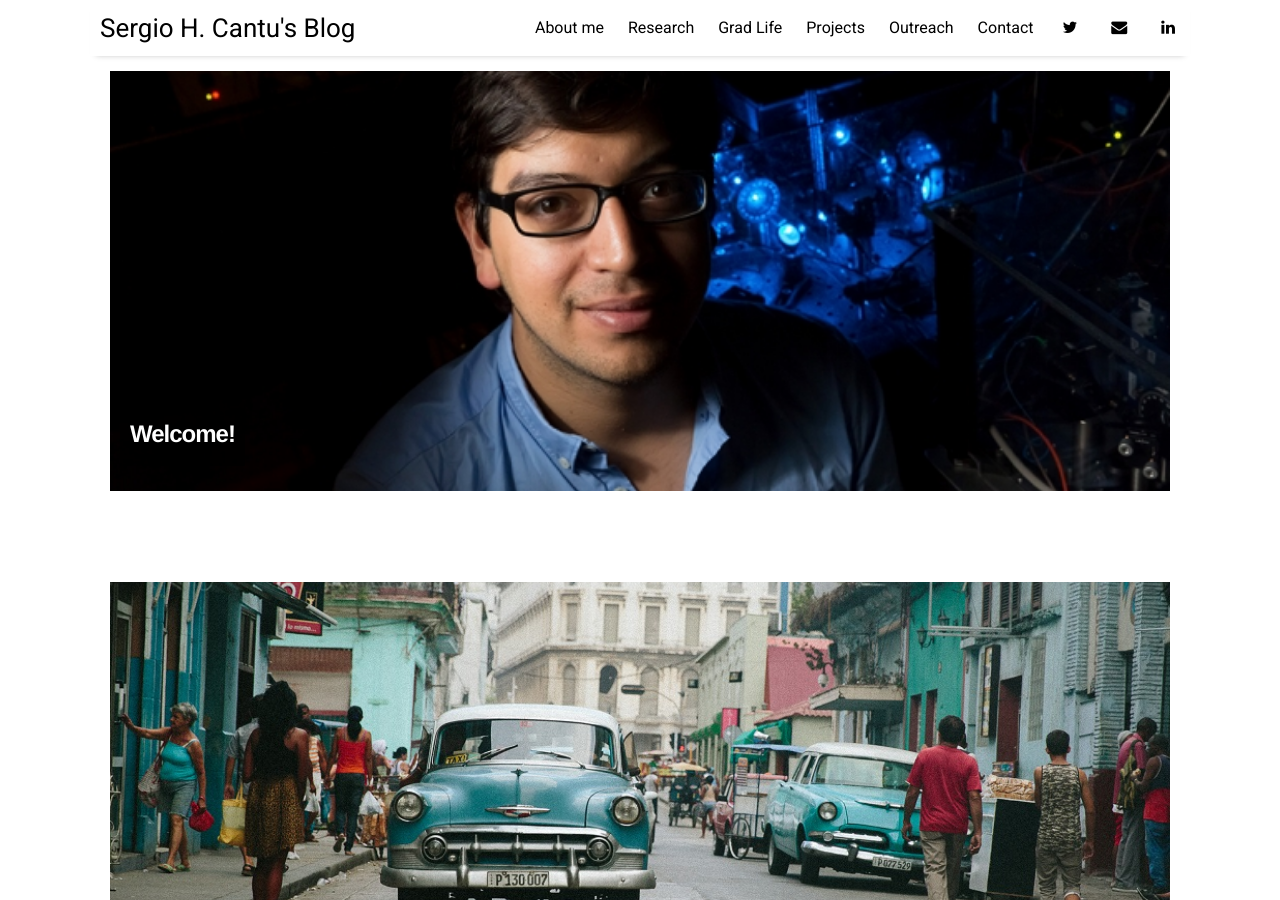
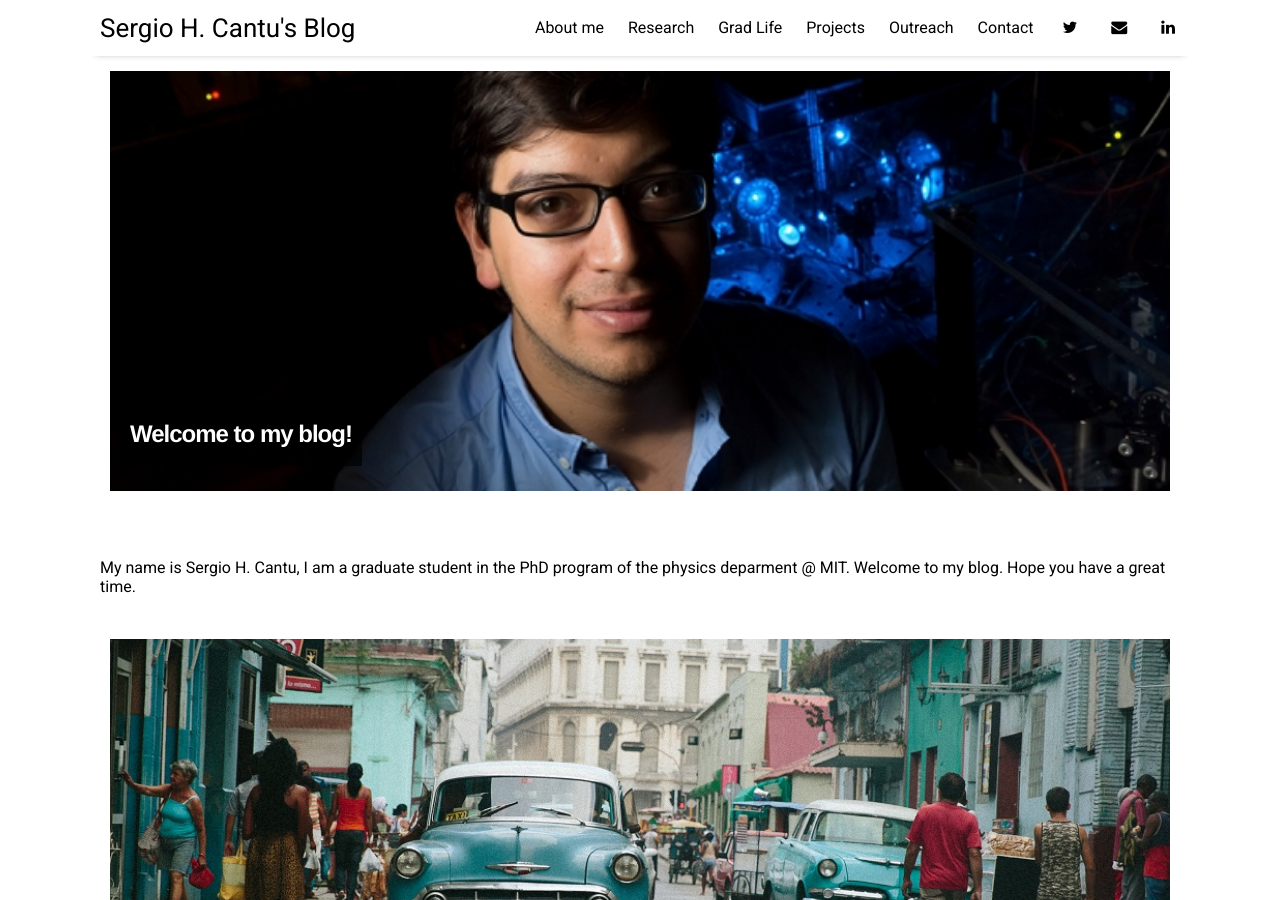
Before and after one commit to ChekHub/chekhub.github.io, a Jekyll site: the page built from index.html, in a window 1280 px wide and 900 px high. Built offline with Jekyll 4.4.1, drawn with Linux system fonts in a browser that asks for light colours; nearby versions of some CDN libraries; the list of posts is cut into pages by our own code.

Commit message:
Update home.html

```diff
--- a/_layouts/home.html
+++ b/_layouts/home.html
@@ -5,13 +5,15 @@ title: Home
 <article>
 <a href="{{ site.github.url }}">
     <div class="featured-posts" style="background-image:url({{ site.github.url }}/assets/img/sergio-cantu_bv14.jpg)">
-      <h2><span>Welcome!</span></h2>
+      <h2><span>Welcome to my blog!</span></h2>
     </div>
 </a>
 <article>
+<br><br><br>
+
+My name is Sergio H. Cantu, I am a graduate student in the PhD program of the physics deparment @ MIT. Welcome to my blog. Hope you have a great time.
 
 <br><br><br>
-<br>
 {% for post in paginator.posts %}
 
 <article>
```
